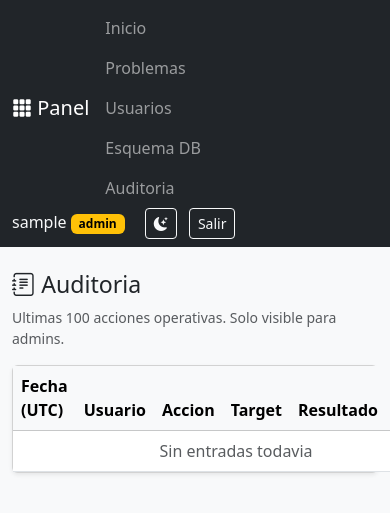
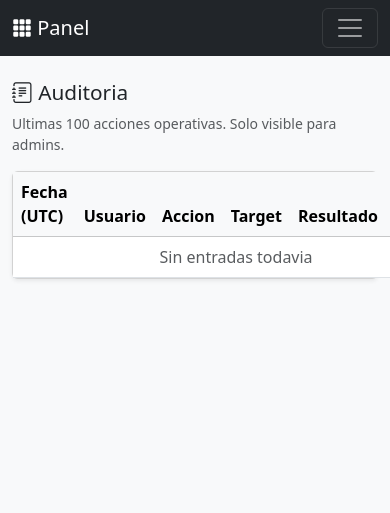
Before and after one commit to Jesus123J/monitor_doker, a Flask app: page /audit in a window 390 px wide; the page is wider, and only the part inside the window is pictured. Shown: the top 513 px of that part. Run offline with Flask 3, Linux system fonts and the light colour scheme; a user stored in the database is signed in; tables that the repository leaves empty hold one stand-in row (values such as "Sample post"); data that the repository does not hold is empty.

Commit message:
feat: navbar colapsable + mejor UX mobile (#5)
- Hamburger menu para <992px (faltaba bootstrap.bundle.js)
- Botones con altura minima de 38px (tactil-friendly)
- Tablas con fuentes y paddings reducidos en <768px
- Logs box con fuente menor en mobile
- Scroll horizontal preservado en table-responsive

Closes #5

```diff
--- a/dashboard/static/style.css
+++ b/dashboard/static/style.css
@@ -23,6 +23,18 @@
 .log-error { color: #ff6b6b; font-weight: 600; }
 .log-warn  { color: #ffd166; }
 
+/* Mobile-friendly */
+@media (max-width: 768px) {
+  .table-responsive table { font-size: 0.85rem; }
+  .table-responsive code { font-size: 0.85em; word-break: break-word; }
+  .btn-sm { min-height: 36px; }
+  .logs-box { font-size: 0.75em; padding: 0.6rem; }
+  h3 { font-size: 1.3rem; }
+  .card-body { padding: 0.85rem; }
+}
+.btn { min-height: 38px; }
+.form-control, .form-select { min-height: 38px; }
+
 .live-dot {
   display: inline-block;
   width: 10px;
--- a/dashboard/templates/base.html
+++ b/dashboard/templates/base.html
@@ -7,6 +7,7 @@
   <link href="https://cdn.jsdelivr.net/npm/bootstrap@5.3.3/dist/css/bootstrap.min.css" rel="stylesheet">
   <link href="https://cdn.jsdelivr.net/npm/bootstrap-icons@1.11.3/font/bootstrap-icons.css" rel="stylesheet">
   <link rel="stylesheet" href="{{ url_for('static', filename='style.css') }}">
+  <script src="https://cdn.jsdelivr.net/npm/bootstrap@5.3.3/dist/js/bootstrap.bundle.min.js" defer></script>
   <script>
     // Aplicar tema lo antes posible para evitar flash de tema claro
     (() => {
@@ -25,27 +26,32 @@
     </a>
 
     {% if current_user.is_authenticated %}
+    <button class="navbar-toggler" type="button" data-bs-toggle="collapse"
+            data-bs-target="#mainnav" aria-label="Toggle navigation">
+      <span class="navbar-toggler-icon"></span>
+    </button>
+
+    <div class="collapse navbar-collapse" id="mainnav">
       <div class="navbar-nav me-auto">
         <a class="nav-link" href="{{ url_for('index') }}">Inicio</a>
-      <a class="nav-link" href="{{ url_for('problems') }}">
-        Problemas
-      </a>
+        <a class="nav-link" href="{{ url_for('problems') }}">Problemas</a>
         {% if current_user.is_admin %}
           <a class="nav-link" href="{{ url_for('users_list') }}">Usuarios</a>
           <a class="nav-link" href="{{ url_for('schema') }}">Esquema DB</a>
           <a class="nav-link" href="{{ url_for('audit') }}">Auditoria</a>
         {% endif %}
       </div>
-    <div>
-      <span class="navbar-text me-3 text-light">
+      <div class="d-flex align-items-center flex-wrap gap-2 mt-2 mt-lg-0">
+        <span class="navbar-text text-light">
           {{ current_user.username }}{% if current_user.is_admin %}
             <span class="badge text-bg-warning">admin</span>
           {% endif %}
         </span>
-      <button id="theme-toggle" class="btn btn-outline-light btn-sm me-2" title="Cambiar tema">
+        <button id="theme-toggle" class="btn btn-outline-light btn-sm" title="Cambiar tema">
           <i class="bi bi-moon-stars-fill"></i>
         </button>
         <a class="btn btn-outline-light btn-sm" href="{{ url_for('logout') }}">Salir</a>
+      </div>
     </div>
     {% endif %}
   </div>
```
Lines whose indentation alone changed are shown as unchanged.
